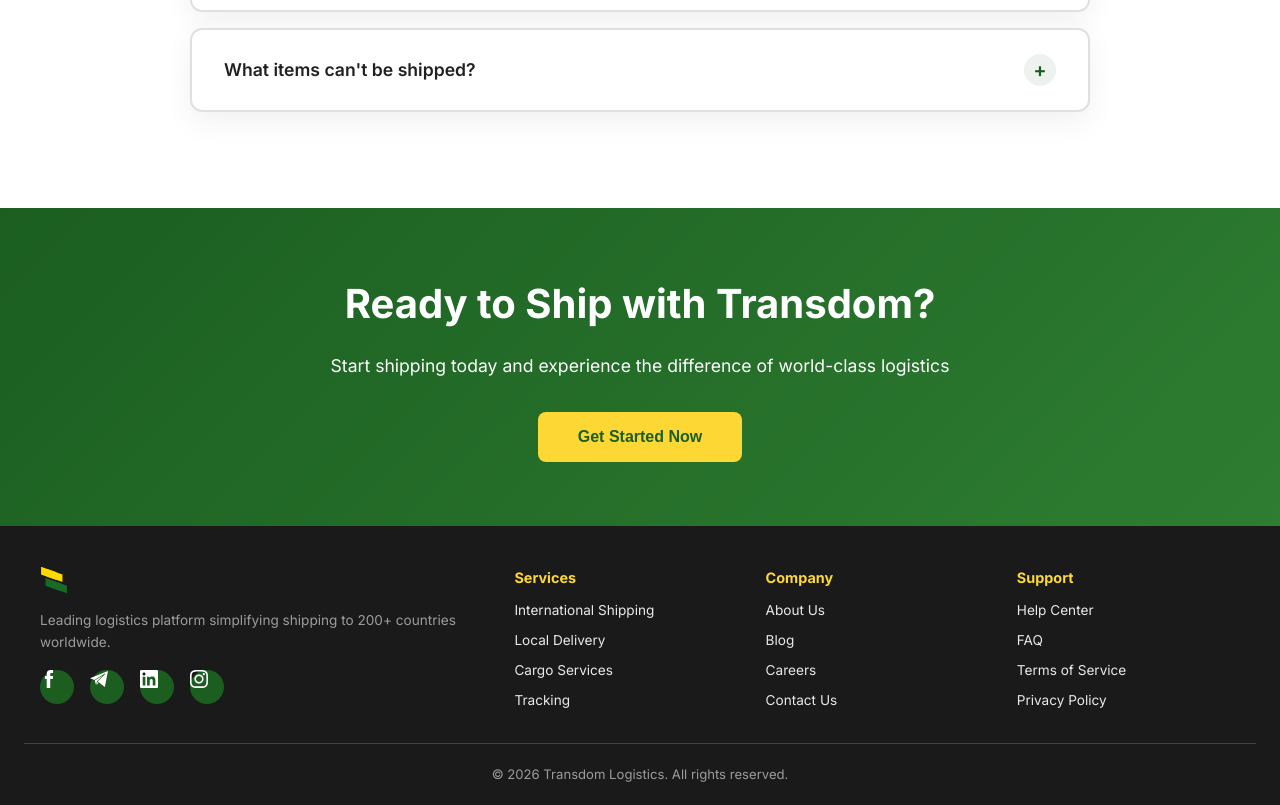
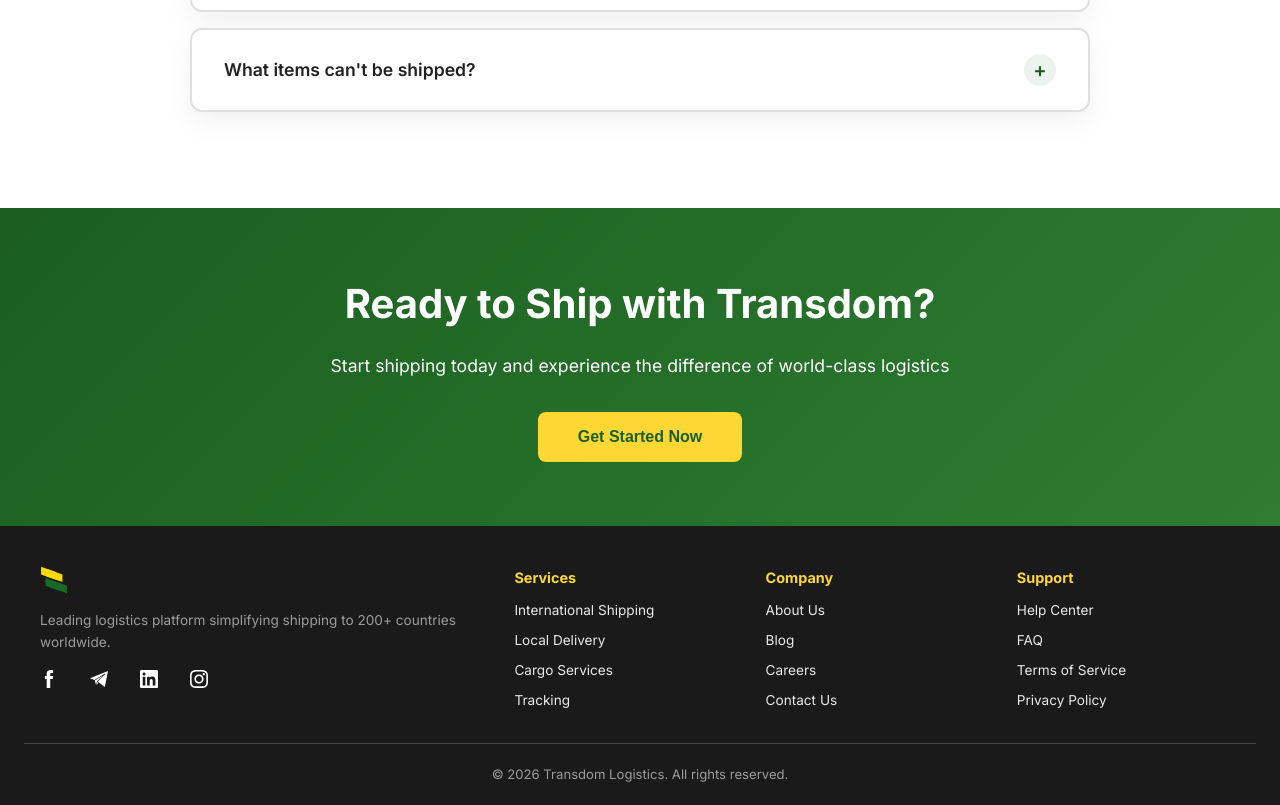
Before and after one commit to thedevcool/transdom-frontend, a Next.js app: page / in a window 1280 px wide. Shown: the part 4178-4983 px from the top of the page. Built offline with nearby package versions, Linux system fonts and the light colour scheme.

Commit message:
final changes hopefully

```diff
--- a/app/globals.css
+++ b/app/globals.css
@@ -800,39 +800,42 @@
     display: flex;
     gap: 1rem;
     margin-top: 1rem;
+    align-items: center;
 }
 
 .social-icon {
     width: 34px;
     height: 34px;
-    background-color: var(--primary-green);
-    border-radius: 50%;
-    display: flex;
-    align-items: center;
-    justify-content: center;
-    position: relative;
+    display: grid;
+    place-items: center;
     color: var(--accent-yellow);
     text-decoration: none;
-    transition: background-color 0.3s;
+    transition: color 0.3s;
+    flex-shrink: 0;
+    overflow: visible;
+    padding: 0;
+    position: relative;
 }
 
 .social-icon > span {
-    display: flex !important;
-    align-items: center !important;
-    justify-content: center !important;
+    display: grid !important;
+    place-items: center !important;
     width: 100% !important;
     height: 100% !important;
-    position: relative !important;
+    padding: 0 !important;
+    margin: 0 !important;
 }
 
 .social-icon img {
     width: 18px !important;
     height: 18px !important;
     object-fit: contain !important;
+    padding: 0 !important;
+    margin: 0 !important;
 }
 
 .social-icon:hover {
-    background-color: var(--secondary-green);
+    color: var(--primary-green);
 }
 
 /* Responsive */
```
